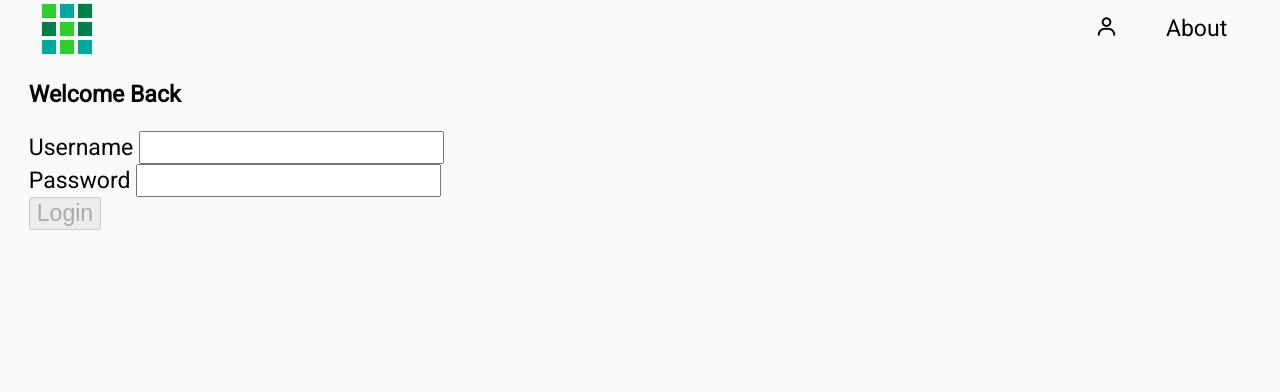
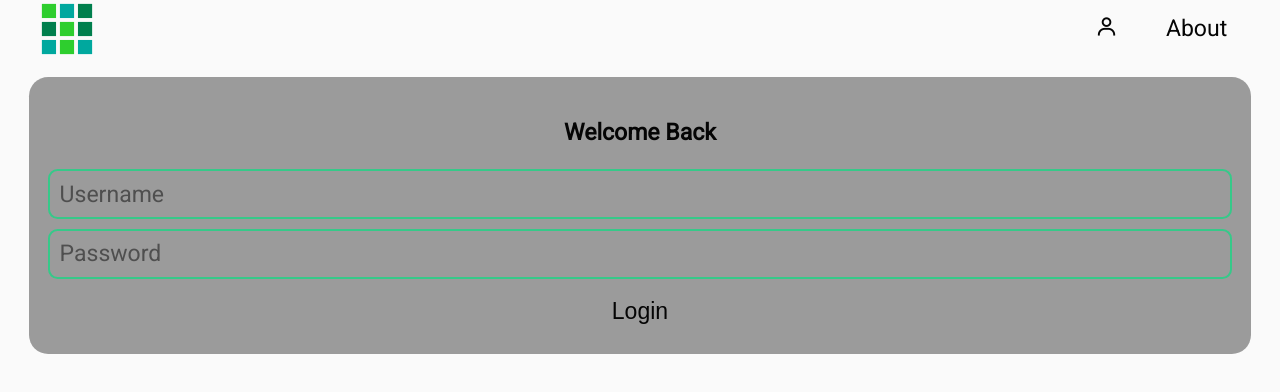
Before and after one commit to Dlurak/dloolFrontend, a SvelteKit app: page /login in a window 1280 px wide. Shown: the top 392 px of the page. Built offline with nearby package versions, Linux system fonts and the light colour scheme; no server answers.

Commit message:
changed the appereance of the input boxes

```diff
--- a/src/routes/login/+page.svelte
+++ b/src/routes/login/+page.svelte
@@ -14,6 +14,7 @@
 	}
 </script>
 
+<div id="wrapper">
 	<h3>Welcome Back</h3>
 
 	<form
@@ -39,7 +40,7 @@
 						case 200:
 							errorText = '';
 							successText = 'You are now logged in';
-						break
+							break;
 						default:
 							errorText = `This is weird, when you see this text please submit a GitHub issue. Please say that this was the status code: ${res.status}`;
 							successText = '';
@@ -58,18 +59,97 @@
 				});
 		}}
 	>
-	<div>
+		<div class="inputBox">
+			<input type="text" name="username" bind:value={usernameValue} placeholder=" " />
 			<label for="username">Username</label>
-		<input type="text" name="username" bind:value={usernameValue} />
 		</div>
-	<div>
+		<div class="inputBox">
+			<input type="password" bind:value={passwordValue} placeholder=" " />
 			<label for="username">Password</label>
-		<input type="password" bind:value={passwordValue} />
 		</div>
 		<input type="submit" value="Login" {disabled} />
 	</form>
 
 	<p id="successMessage">{successText}</p>
 	<p id="errorMessage">{errorText}</p>
+</div>
 
-<!-- TODO: Style -->
+<style>
+	/* OVERALL LAYOUT */
+
+	:root {
+		--bg: hsla(0, 0%, 5%, 0.4);
+	}
+	#wrapper {
+		display: flex;
+		flex-direction: column;
+
+		padding: 1rem;
+
+		box-sizing: border-box;
+
+		border-radius: 1rem;
+
+		text-align: center;
+
+		width: 100%;
+		background-color: var(--bg);
+	}
+
+	#wrapper * {
+		box-sizing: border-box;
+		width: 100%;
+	}
+
+	form {
+		display: flex;
+		flex-direction: column;
+		gap: 0.5rem;
+	}
+
+	/* BASIC INPUT BOX */
+
+	.inputBox {
+		position: relative;
+		isolation: isolate;
+		border-radius: 0.5rem;
+		border: solid 2px var(--accent);
+	}
+
+	label {
+		position: absolute;
+		text-align: start;
+
+		display: inline-block;
+
+		left: 0.5rem; /* The padding of the inputbox */
+		top: 0.5rem;
+
+		z-index: -1;
+
+		color: var(--text);
+		opacity: 0.5;
+	}
+
+	input {
+		background-color: transparent;
+		border: none;
+		padding: 0.5rem;
+		color: var(--text);
+
+		border-radius: inherit;
+	}
+
+	/* SUCCESS AND ERROR MESSAGES */
+
+	:is(#successMessage, #errorMessage):empty {
+		display: none;
+	}
+
+	#successMessage {
+		color: lightgreen;
+	}
+	#errorMessage {
+		color: lightcoral;
+	}
+</style>
--- a/static/global.css
+++ b/static/global.css
@@ -13,7 +13,7 @@
 @media only screen and (prefers-color-scheme: dark) {
 	:root {
 		--text: hsl(0, 0%, 98%);
-		--background: hsl(0, 0%, 2%);
+		--background: hsl(0, 0%, 12%);
 		--primary: hsl(154, 49%, 22%);
 		--secondary: hsl(153, 57%, 10%);
 		--accent: hsl(154, 58%, 70%);
```
Lines whose indentation alone changed are shown as unchanged.
